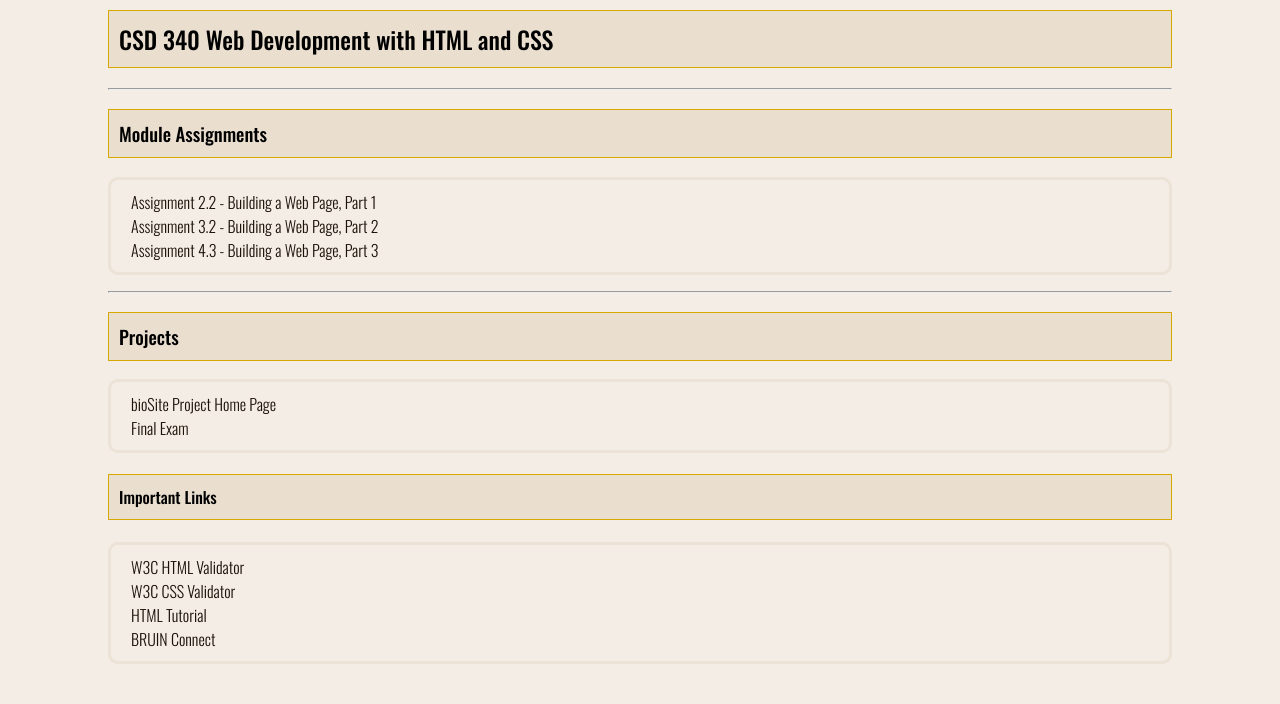
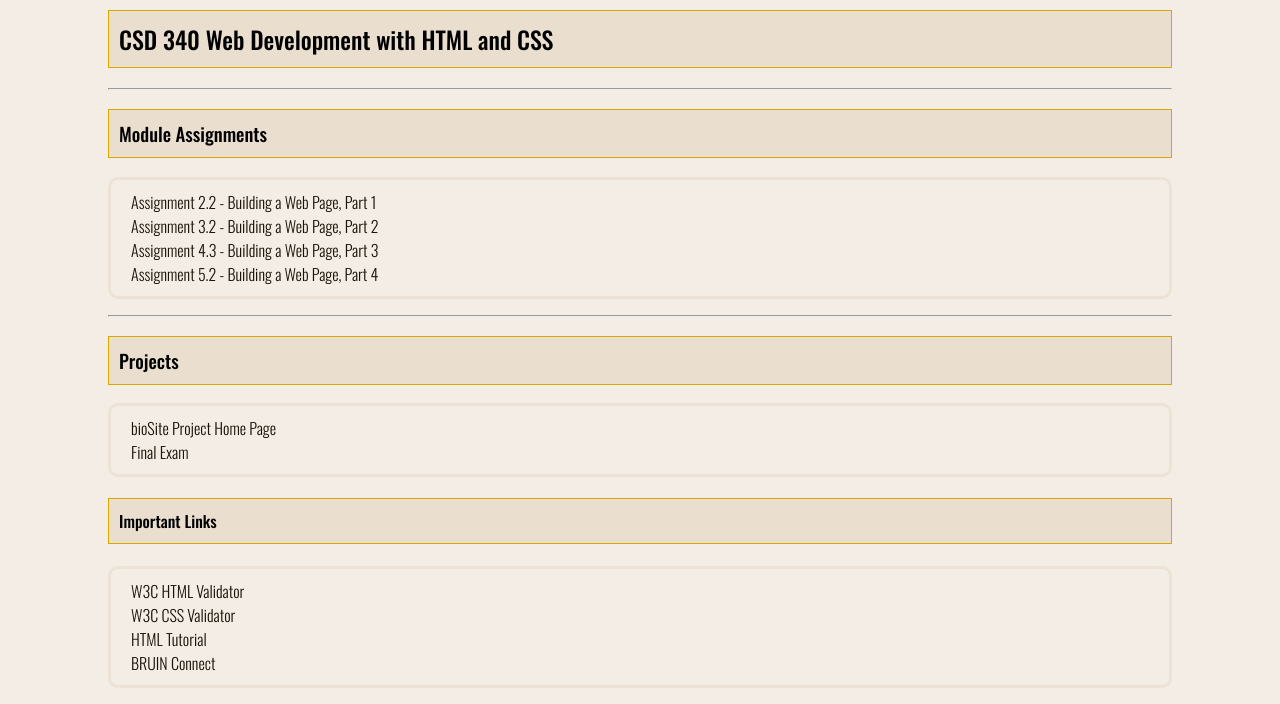
Before and after one commit to areeson/CSD-340, a plain HTML site: page index.html in a window 1280 px wide. Shown: the part 130-834 px from the top of the page. Before the commit the page ends 810 px from the top, so only its background shows below. Drawn offline with nearby package versions, Linux system fonts and the light colour scheme; a web font is replaced by a local one.

Commit message:
Github Pages Update - including module 5

```diff
--- a/index.html
+++ b/index.html
@@ -16,6 +16,7 @@
                 <li><a href='module-2/reeson_EX1.html'>Assignment 2.2 - Building a Web Page, Part 1</a></li>
                 <li><a href='module-3/reeson_EX2.html'>Assignment 3.2 - Building a Web Page, Part 2</a></li>
                 <li><a href='module-4/reeson_EX3.html'>Assignment 4.3 - Building a Web Page, Part 3</a></li>
+                <li><a href='module-5/reeson_EX4.html'>Assignment 5.2 - Building a Web Page, Part 4</a></li>
             </ul>
         <hr>
         <h3>Projects</h3>
--- a/module-3/reeson_EX2.css
+++ b/module-3/reeson_EX2.css
@@ -1,5 +1,6 @@
 html {
     font-size: 16px;
+    background-color: #ede5d8aa;
 }
 
 body {
--- a/module-4/reeson_EX3.css
+++ b/module-4/reeson_EX3.css
@@ -1,3 +1,7 @@
+html {
+    background-color: #ede5d8aa;
+}
+
 h1 {
     text-align: center;
     font-family: "Oswald", Verdana, Arial, sans-serif;
```
Also changed, not shown: 2 other files.
